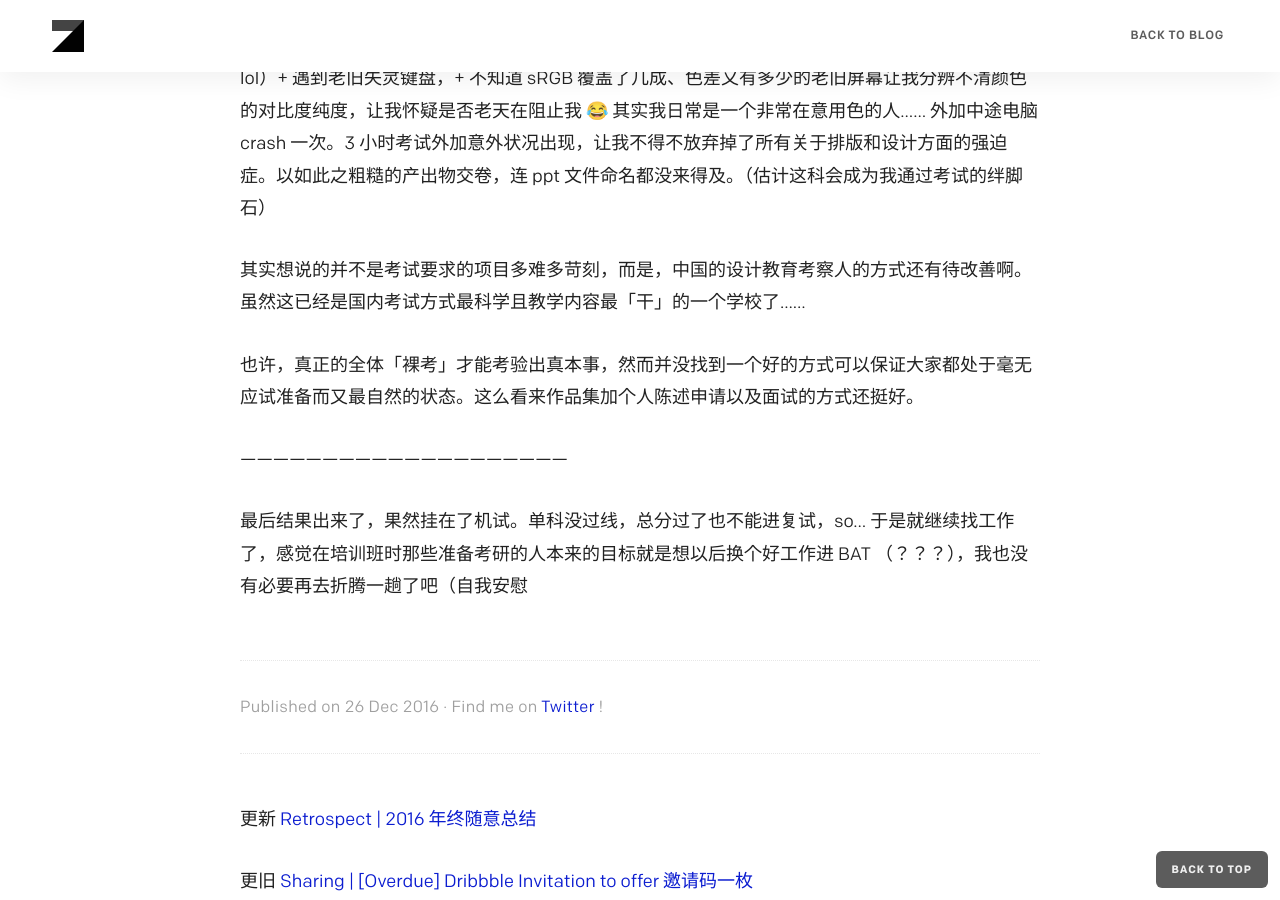
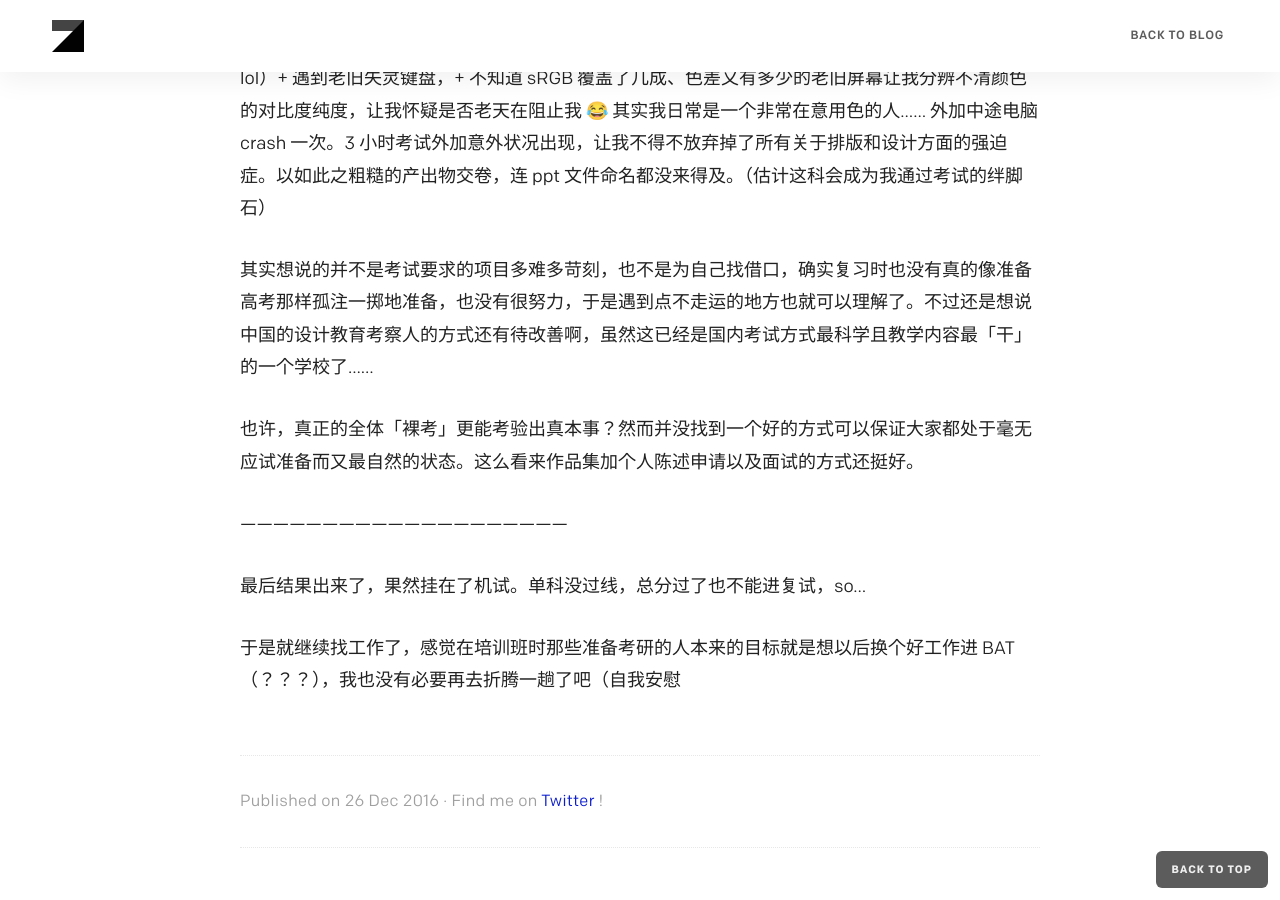
Before and after one commit to hominthesky/blog, a Jekyll site: the page built from _posts/2016-12-26-finish-exam.md, in a window 1280 px wide and 900 px high, scrolled down 1244 px. Built offline with Jekyll 4.4.1, drawn with Linux system fonts in a browser that asks for light colours; nearby versions of some CDN libraries; comment, search, counter and statistics services are not loaded.

Commit message:
update journal

```diff
--- a/_posts/2016-12-26-finish-exam.md
+++ b/_posts/2016-12-26-finish-exam.md
@@ -24,11 +24,12 @@ top2 这个专业的研究生考试科目有政治、英语、机试和手绘。
 
 今年机试恰好规定不能用自己的 💻（这个专业的规则真的每年一变）只能用学校机房的设备，遇到的机器怎么样？就真的极具随机性了。机试时用错软件版本（我那台电脑里装了两个版本 Photoshop lol）+ 遇到老旧失灵键盘，+ 不知道 sRGB 覆盖了几成、色差又有多少的老旧屏幕让我分辨不清颜色的对比度纯度，让我怀疑是否老天在阻止我 😂 其实我日常是一个非常在意用色的人…… 外加中途电脑 crash 一次。3 小时考试外加意外状况出现，让我不得不放弃掉了所有关于排版和设计方面的强迫症。以如此之粗糙的产出物交卷，连 ppt 文件命名都没来得及。（估计这科会成为我通过考试的绊脚石）
 
-其实想说的并不是考试要求的项目多难多苛刻，而是，中国的设计教育考察人的方式还有待改善啊。虽然这已经是国内考试方式最科学且教学内容最「干」的一个学校了……
+其实想说的并不是考试要求的项目多难多苛刻，也不是为自己找借口，确实复习时也没有真的像准备高考那样孤注一掷地准备，也没有很努力，于是遇到点不走运的地方也就可以理解了。不过还是想说中国的设计教育考察人的方式还有待改善啊，虽然这已经是国内考试方式最科学且教学内容最「干」的一个学校了……
 
-也许，真正的全体「裸考」才能考验出真本事，然而并没找到一个好的方式可以保证大家都处于毫无应试准备而又最自然的状态。这么看来作品集加个人陈述申请以及面试的方式还挺好。
+也许，真正的全体「裸考」更能考验出真本事？然而并没找到一个好的方式可以保证大家都处于毫无应试准备而又最自然的状态。这么看来作品集加个人陈述申请以及面试的方式还挺好。
 
 ————————————————————
 
 最后结果出来了，果然挂在了机试。单科没过线，总分过了也不能进复试，so…
+
 于是就继续找工作了，感觉在培训班时那些准备考研的人本来的目标就是想以后换个好工作进 BAT （？？？），我也没有必要再去折腾一趟了吧（自我安慰
```
